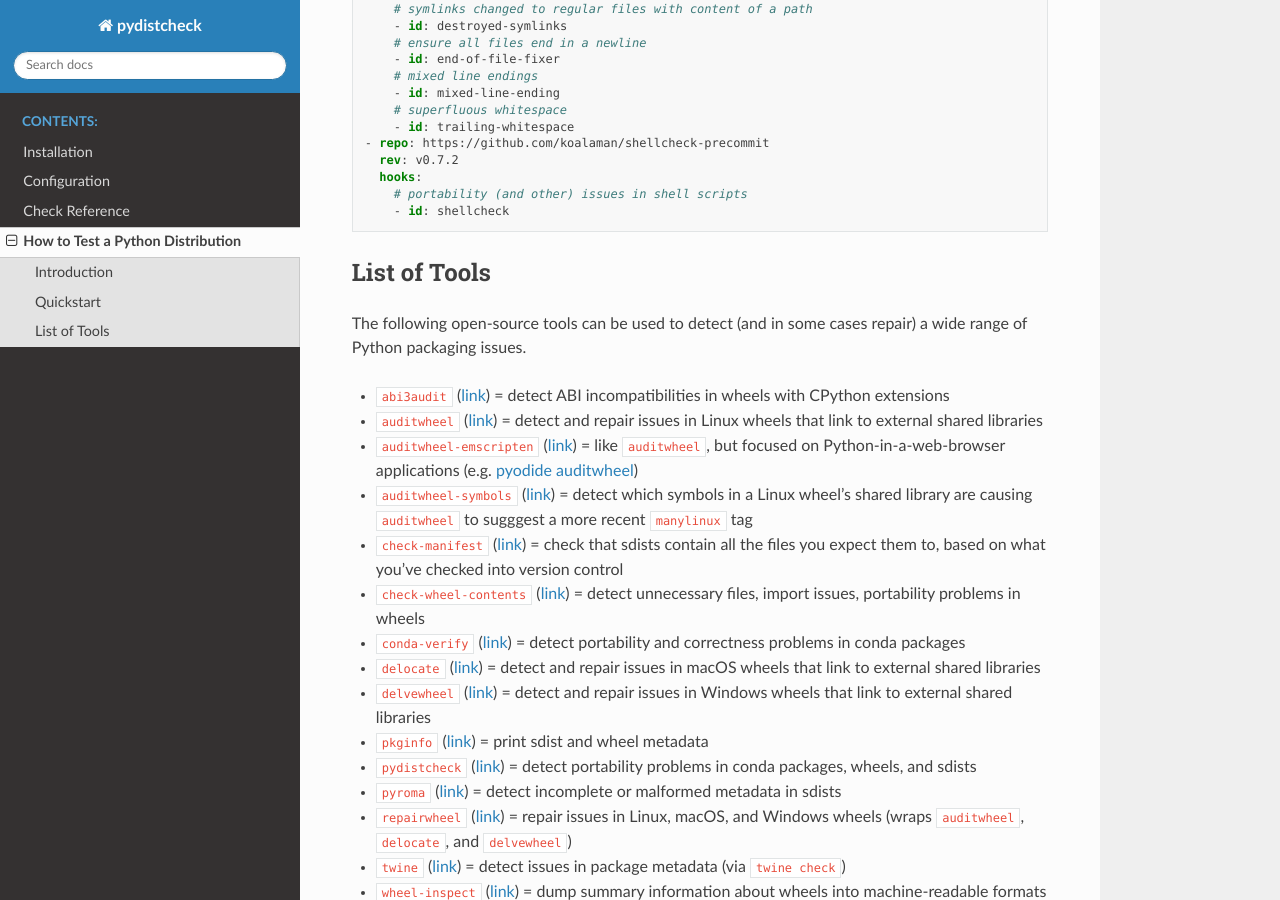
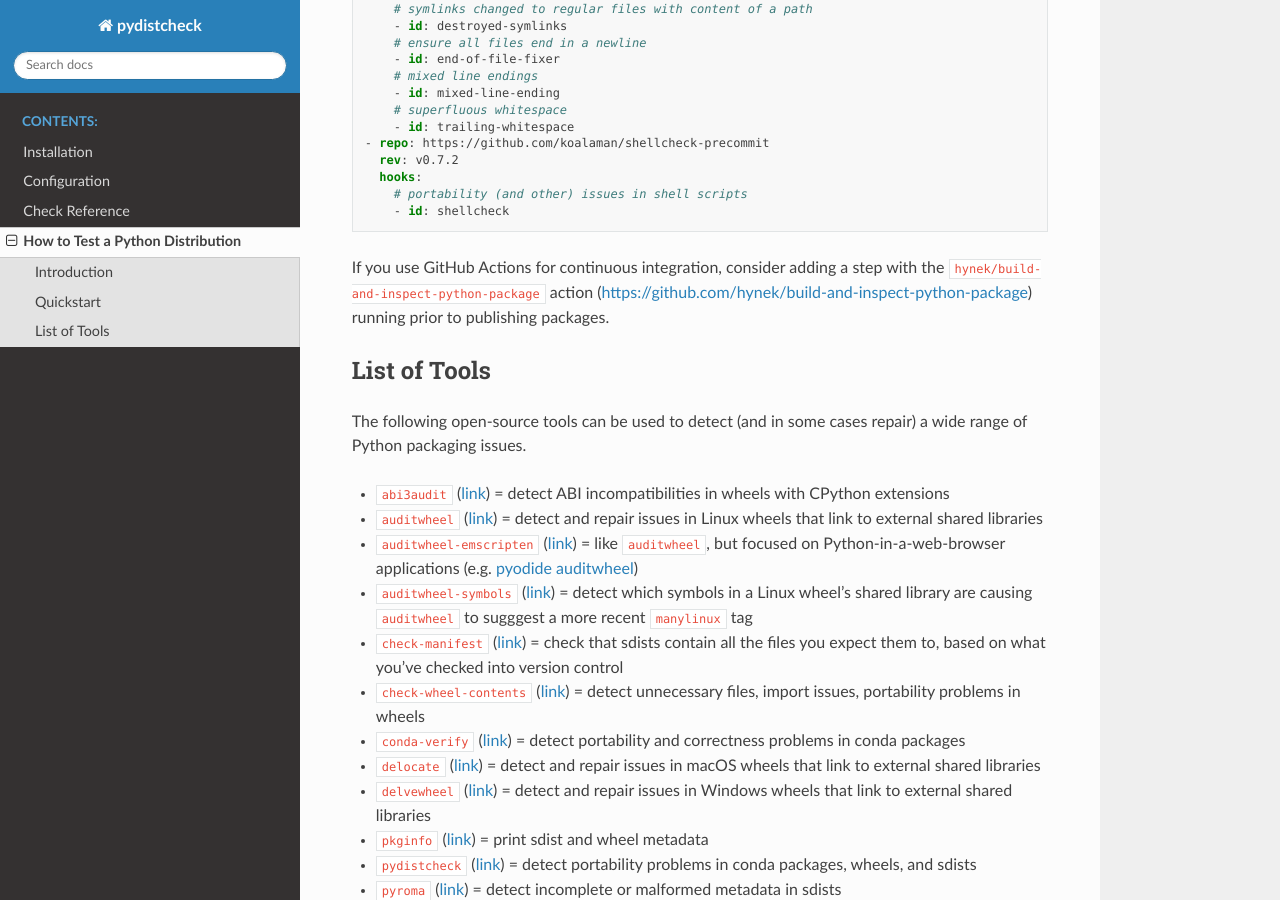
Before and after one commit to jameslamb/pydistcheck, a Sphinx documentation site: the page built from docs/how-to-test-a-python-distribution.rst, in a window 1280 px wide and 900 px high, scrolled down 2239 px. Built offline with Sphinx 7.4.7 and the Read the Docs theme 2.0.0, drawn with Linux system fonts in a browser that asks for light colours.

Commit message:
add link to build-and-inspect-python-package action

```diff
--- a/docs/check-reference.rst
+++ b/docs/check-reference.rst
@@ -172,6 +172,7 @@ Other relevant discussions:
 * `"Command prompt (Cmd. exe) command-line string limitation" (Windows docs, 2023) <https://learn.microsoft.com/en-us/troubleshoot/windows-client/shell-experience/command-line-string-limitation>`__
 * `conda-build discussion about 255-character prefix limit (conda/conda-build#1482) <https://github.com/conda/conda-build/issues/1482#issuecomment-256530225>`__
 * `discussion about paths lengths (Python Discourse, 2023) <https://discuss.python.org/t/you-can-now-download-pypi-locally/32662/8>`__
+* `"check for long filepaths" (pre-commit/pre-commit feature request, 2022) <https://github.com/pre-commit/pre-commit-hooks/issues/760>`__
 
 too-many-files
 **************
--- a/docs/how-to-test-a-python-distribution.rst
+++ b/docs/how-to-test-a-python-distribution.rst
@@ -117,6 +117,10 @@ portability-related issues before they even make it into distributions.
         # portability (and other) issues in shell scripts
         - id: shellcheck
 
+If you use GitHub Actions for continuous integration, consider adding a step
+with the ``hynek/build-and-inspect-python-package`` action (https://github.com/hynek/build-and-inspect-python-package)
+running prior to publishing packages.
+
 List of Tools
 *************
 
```
